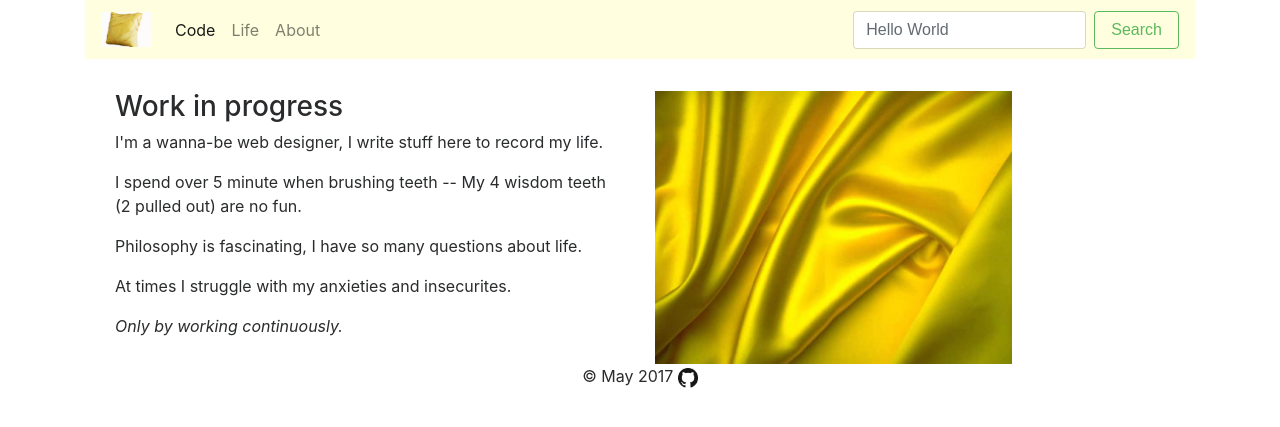
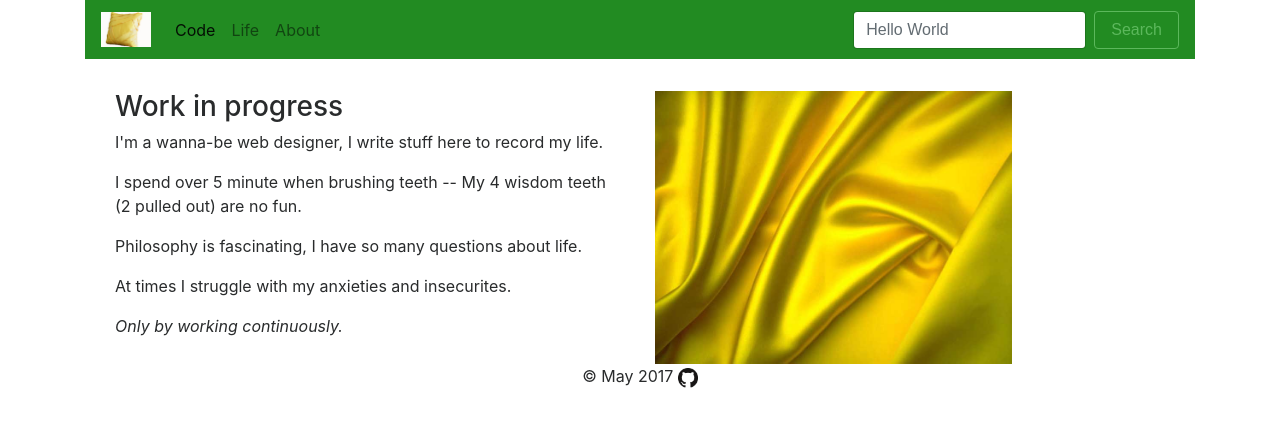
Before and after one commit to yinkouya/yinkouya.github.io, a Jekyll site: the page built from about.html, in a window 1280 px wide. Shown: the top 427 px of the page. Built offline with Jekyll 4.4.1, drawn with Linux system fonts in a browser that asks for light colours; nearby versions of some CDN libraries.

Commit message:
Update default.html

```diff
--- a/_layouts/default.html
+++ b/_layouts/default.html
@@ -15,7 +15,7 @@
     <body>
       <div class="container">
         <div class="nav-container">
-              <nav class="navbar navbar-toggleable-md navbar-light" style="background-color: #FFFFE0;">
+              <nav class="navbar navbar-toggleable-md navbar-light" style="background-color: #228B22;">
                   <button class="navbar-toggler navbar-toggler-right" type="button" data-toggle="collapse" data-target="#navbarSupportedContent" aria-controls="navbarSupportedContent" aria-expanded="false" aria-label="Toggle navigation">
                     <span class="navbar-toggler-icon"></span>
                   </button>
```
